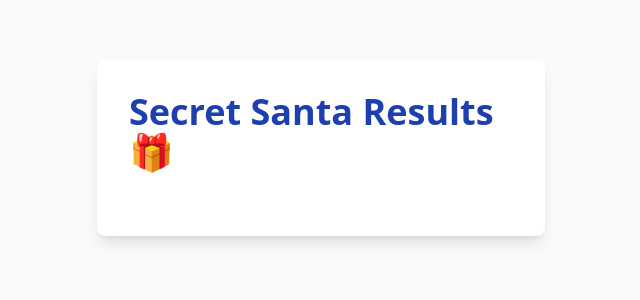
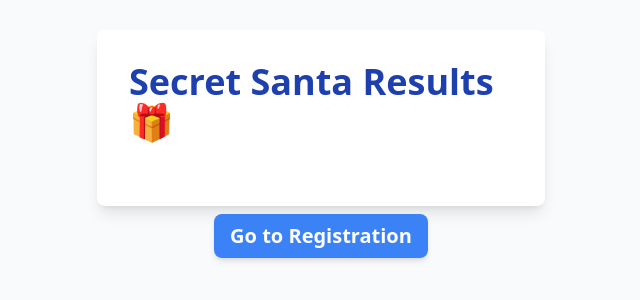
Before and after one commit to JYOTIPM1999/Secret-santa, a Nuxt app: page /results in a window 1280 px wide. Shown: the part 252-552 px from the top of the page, without its empty margins (319-959 px from the left). Built offline with nearby package versions, Linux system fonts and the light colour scheme.

Commit message:
back to registration page

```diff
--- a/pages/results.vue
+++ b/pages/results.vue
@@ -18,6 +18,12 @@
         </p>
       </div>
     </div>
+    <nuxt-link
+      to="/register"
+      class="bg-blue-500 text-white px-4 py-2 m-2 rounded-lg text-lg sm:text-xl font-semibold shadow-md hover:bg-blue-600 transition duration-200 ease-in-out"
+    >
+      Go to Registration
+    </nuxt-link>
   </div>
 </template>
 
```
